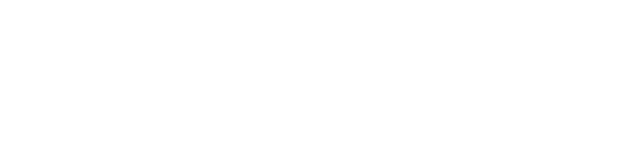
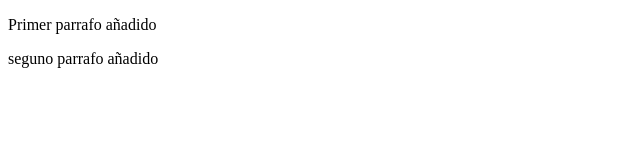
Before and after one commit to ragar9/ejer1, a plain HTML site: page index.html in a window 1280 px wide. Shown: the whole page, without its empty margins (0-640 px from the left). Drawn offline with Linux system fonts and the light colour scheme.

Commit message:
seundo_cambio_parrafo_2_añadido

```diff
--- a/index.html
+++ b/index.html
@@ -6,7 +6,8 @@
     <meta name="viewport" content="width=device-width, initial-scale=1.0">
     <title>Ejercicio Control de Versiones 1.</title>
 </head>
-<body>
+<body><p>Primer parrafo añadido</p>
+<p>seguno parrafo añadido</p>
 
 </body>
 </html>
```
